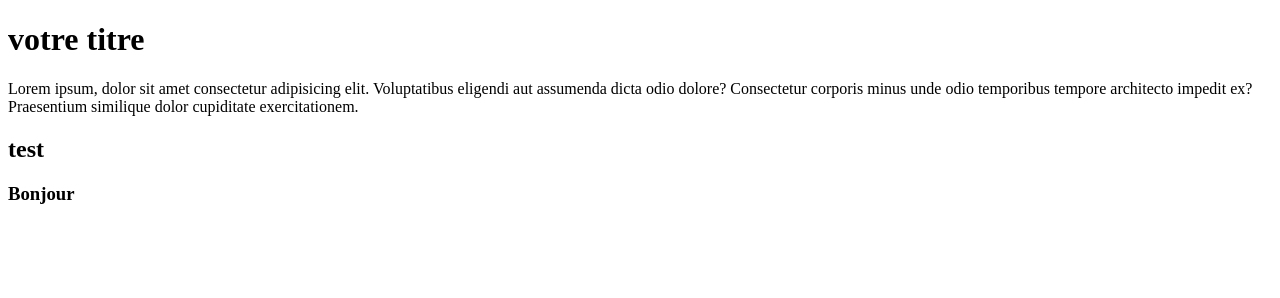
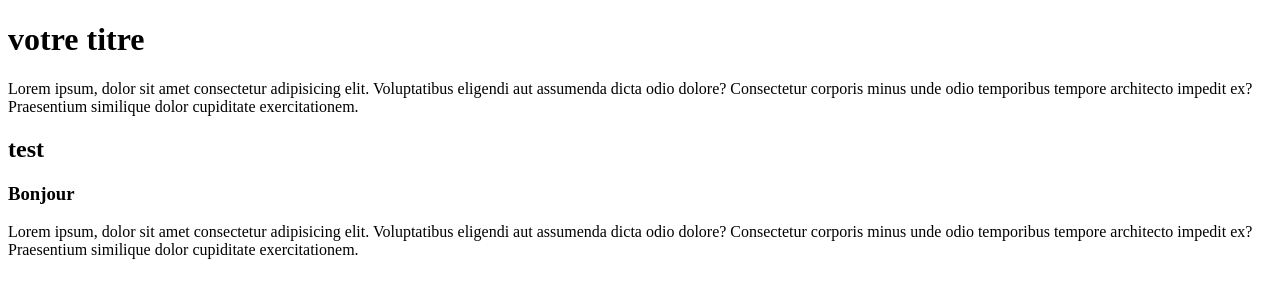
Before and after one commit to nicolas-lestrez/premier-depot, a plain HTML site: page index.html in a window 1280 px wide. Drawn offline with Linux system fonts and the light colour scheme.

Commit message:
nouveau paragraphe

```diff
--- a/index.html
+++ b/index.html
@@ -15,5 +15,11 @@
     </p>
     <h2>test</h2>
     <h3>Bonjour</h3>
+        <p>
+        Lorem ipsum, dolor sit amet consectetur adipisicing elit.
+        Voluptatibus eligendi aut assumenda dicta odio dolore? Consectetur corporis
+        minus unde odio temporibus tempore architecto impedit ex? Praesentium similique dolor
+        cupiditate exercitationem.
+    </p>
 </body>
 </html>
```
